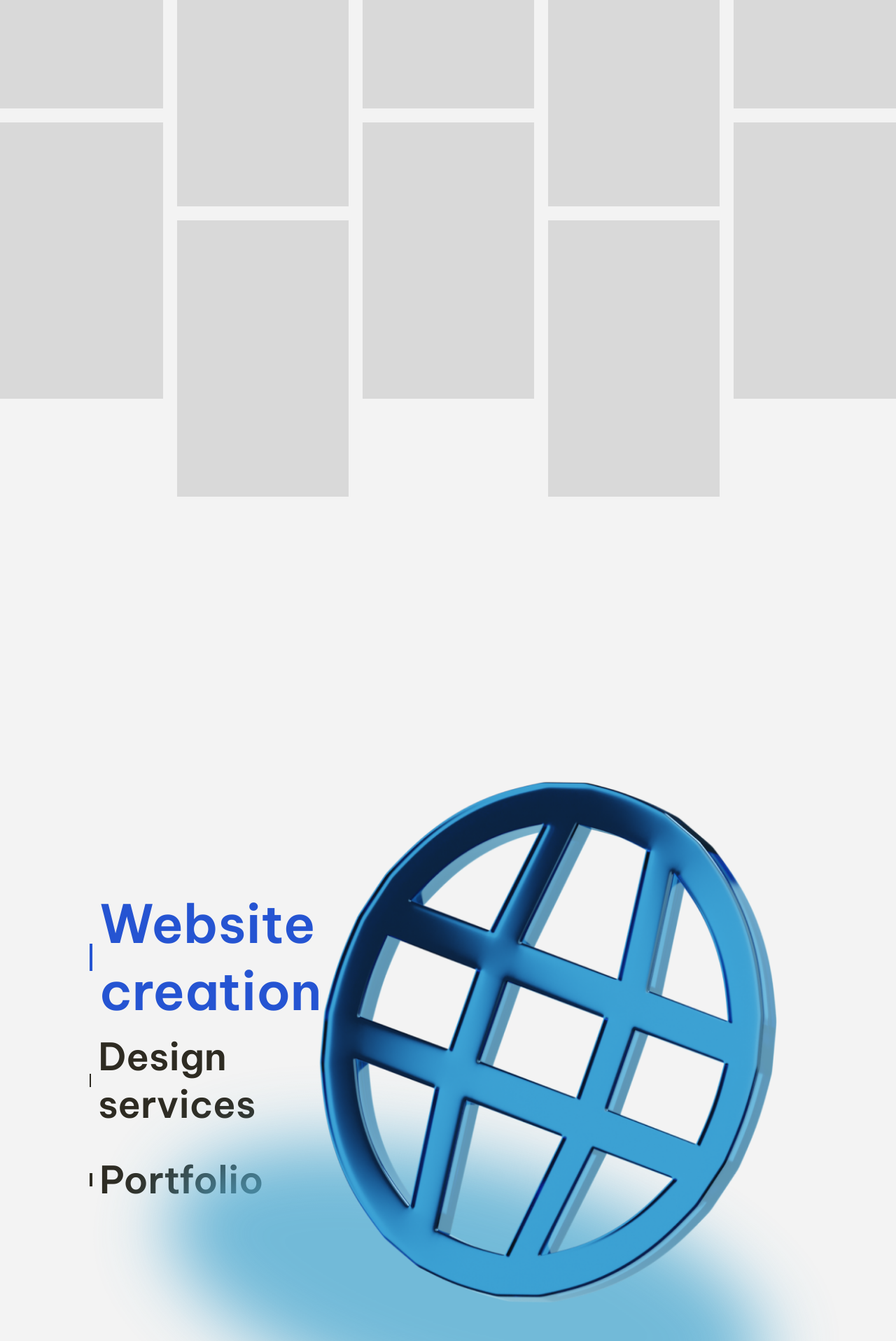
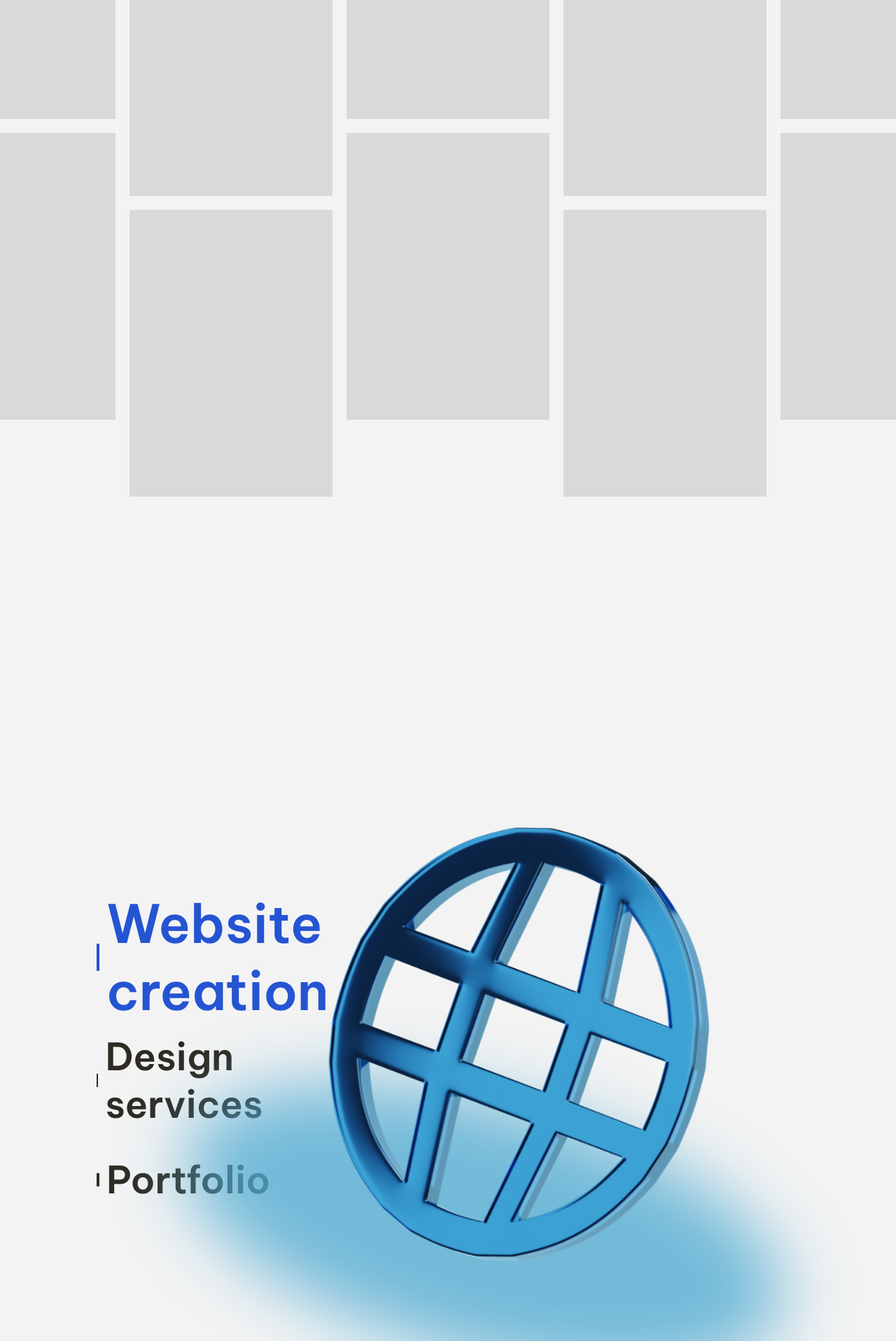
Before and after one commit to VRomanenko04/Dispersion, a Next.js app: page / in a window 1280 px wide. Shown: the part 1350-3267 px from the top of the page at 70% size. Built offline with nearby package versions, Linux system fonts and the light colour scheme.

Commit message:
Aligned the components along the line

```diff
--- a/src/components/Navigation/navigation.module.scss
+++ b/src/components/Navigation/navigation.module.scss
@@ -12,7 +12,7 @@
     justify-content: space-between;
     height: 1500px;
     width: 80vw;
-    max-width: 2000px;
+    max-width: 1600px;
 }
 
 .menu {
@@ -30,6 +30,7 @@
     display: flex;
     align-items: center;
     gap: 10px;
+    margin-left: 10px;
 
     h3 {
         font-weight: $semiBold;
@@ -89,8 +90,8 @@
 .image {
     position: relative;
     z-index: 2 !important;
-    width: 900px;
-    height: 900px;
+    width: 750px;
+    height: 750px;
     transition: transform 0.6s ease-in-out, opacity 0.6s ease-in-out;
 }
 
@@ -102,7 +103,7 @@
 .blur {
     z-index: 1 !important;
     position: absolute;
-    bottom: -60px;
+    bottom: -50px;
     left: -150px;
     width: 880px;
     height: 360px;
@@ -129,6 +130,5 @@
 }
 
 .purple_blur {
-    bottom: -20px !important;
     background-color: #9570FF;
 }
--- a/src/components/WorkExamples/workExamples.module.scss
+++ b/src/components/WorkExamples/workExamples.module.scss
@@ -7,6 +7,9 @@
 
 .container {
     display: flex;
+    justify-content: center;
+    width: 80vw;
+    max-width: 1600px;
     height: 950px;
     gap: 20px;
 
@@ -26,7 +29,7 @@
 }
 
 .img__sceleton {
-    height: 395px;
-    width: 245px;
+    height: 410px;
+    width: 290px;
     background-color: #D9D9D9;
 }
```
